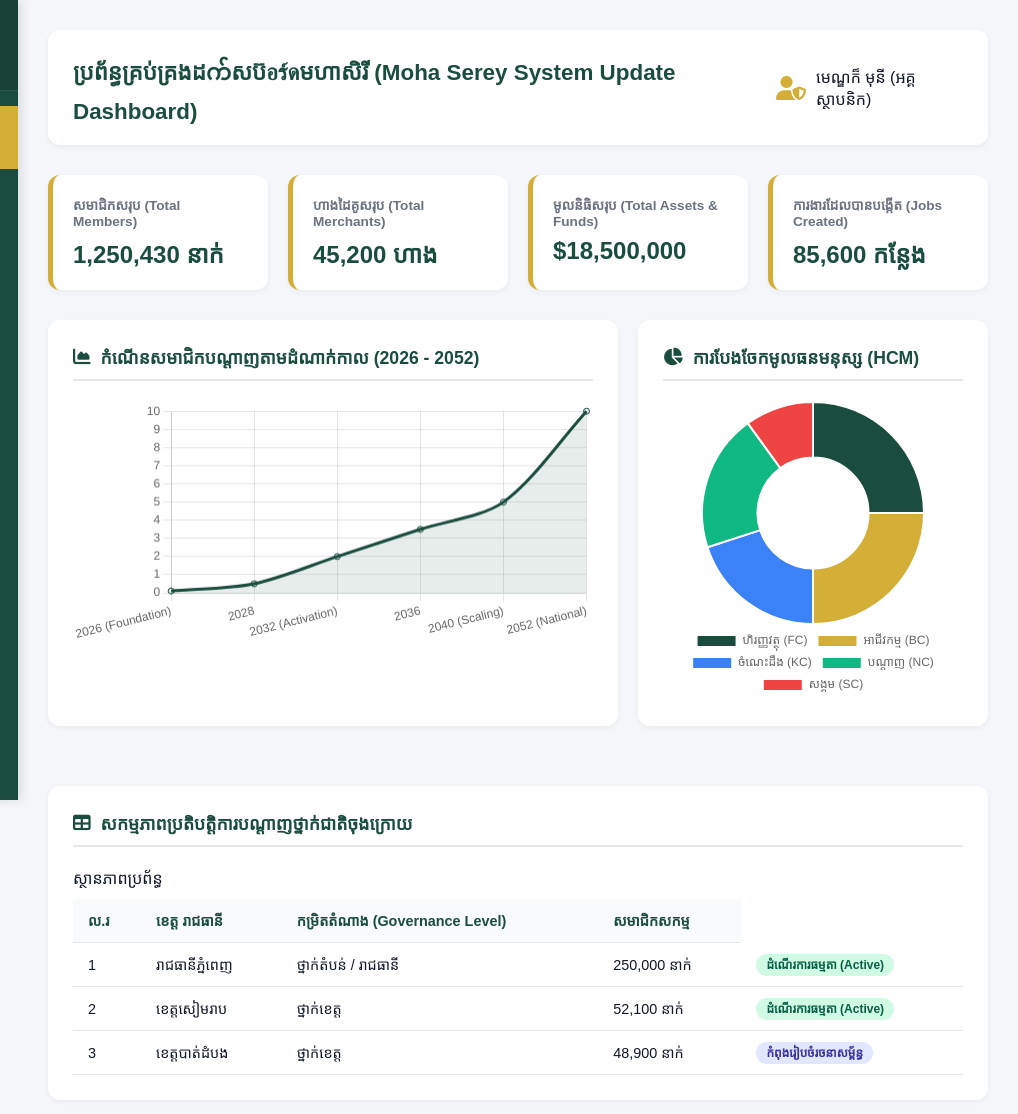
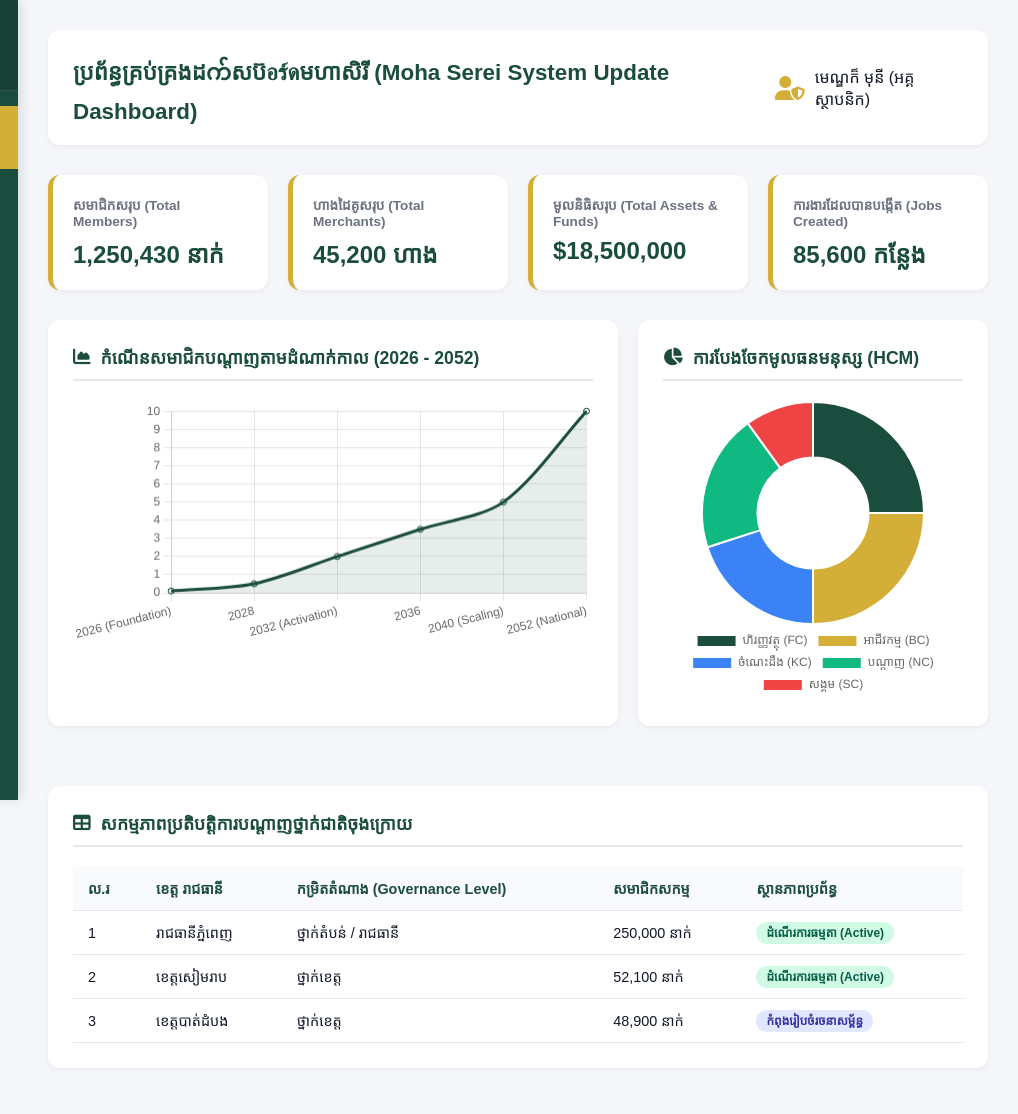
Before and after one commit to mohaserey/moha_serei_system_update_dashboard, a plain HTML site: page index.html in a window 1280 px wide. Shown: the full height of the page, 262-1280 px from the left. Drawn offline with nearby package versions, Linux system fonts and the light colour scheme; a web font is replaced by a local one.

Commit message:
Update index.html

```diff
--- a/index.html
+++ b/index.html
@@ -3,7 +3,7 @@
 <head>
     <meta charset="UTF-8">
     <meta name="viewport" content="width=device-width, initial-scale=1.0">
-    <title>ប្រព័ន្ធផ្ទាំងគ្រប់គ្រងមហាសិរី - Moha Serey System Dashboard (MSN)</title>
+    <title>ប្រព័ន្ធផ្ទាំងគ្រប់គ្រងមហាសិរី - Moha Serei System Dashboard (MSN)</title>
     <script src="https://cdn.jsdelivr.net/npm/chart.js"></script>
     <link href="https://fonts.googleapis.com/css2?family=Kantumruy+Pro:wght@300;400;500;600;700&display=swap" rel="stylesheet">
     <link rel="stylesheet" href="https://cdnjs.cloudflare.com/ajax/libs/font-awesome/6.4.0/css/all.min.css">
@@ -207,7 +207,7 @@
     <!-- Sidebar Navigation -->
     <aside>
         <div class="brand-box">
-            <img src="mohaserey.jpg" alt="Moha Serey Logo" onerror="this.src='https://via.placeholder.com/50?text=MSN'">
+            <img src="mohaserei.jpg" alt="Moha Serei Logo" onerror="this.src='https://via.placeholder.com/50?text=MSN'">
             <div>
                 <h1>បណ្ដាញមហាសិរី</h1>
                 <p>MSN System Dashboard</p>
@@ -224,7 +224,7 @@
     <!-- Main Content Panel -->
     <main>
         <header>
-            <h2 id="page-title">ប្រព័ន្ធគ្រប់គ្រងដက်សប៊อร์ดមហាសិរី (Moha Serey System Update Dashboard)</h2>
+            <h2 id="page-title">ប្រព័ន្ធគ្រប់គ្រងដက်សប៊อร์ดមហាសិរី (Moha Serei System Update Dashboard)</h2>
             <div class="user-profile">
                 <i class="fas fa-user-shield"></i>
                 <span>មេណ្ឌក៏ មុនី (អគ្គស្ថាបនិក)</span>
@@ -272,7 +272,7 @@
                             <th>ខេត្ត រាជធានី</th>
                             <th>កម្រិតតំណាង (Governance Level)</th>
                             <th>សមាជិកសកម្ម</th>
-                            ស្ថានភាពប្រព័ន្ធ
+                            <th>ស្ថានភាពប្រព័ន្ធ</th>
                         </tr>
                     </thead>
                     <tbody>
```
